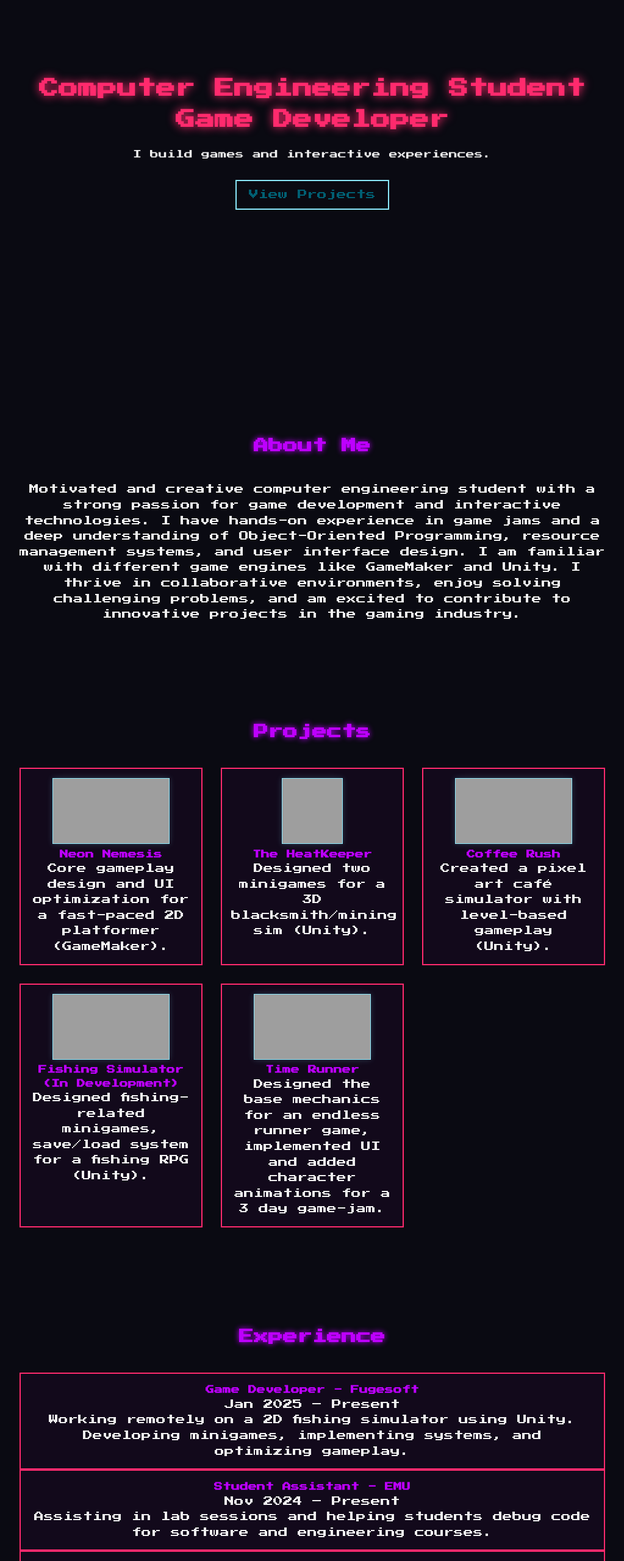
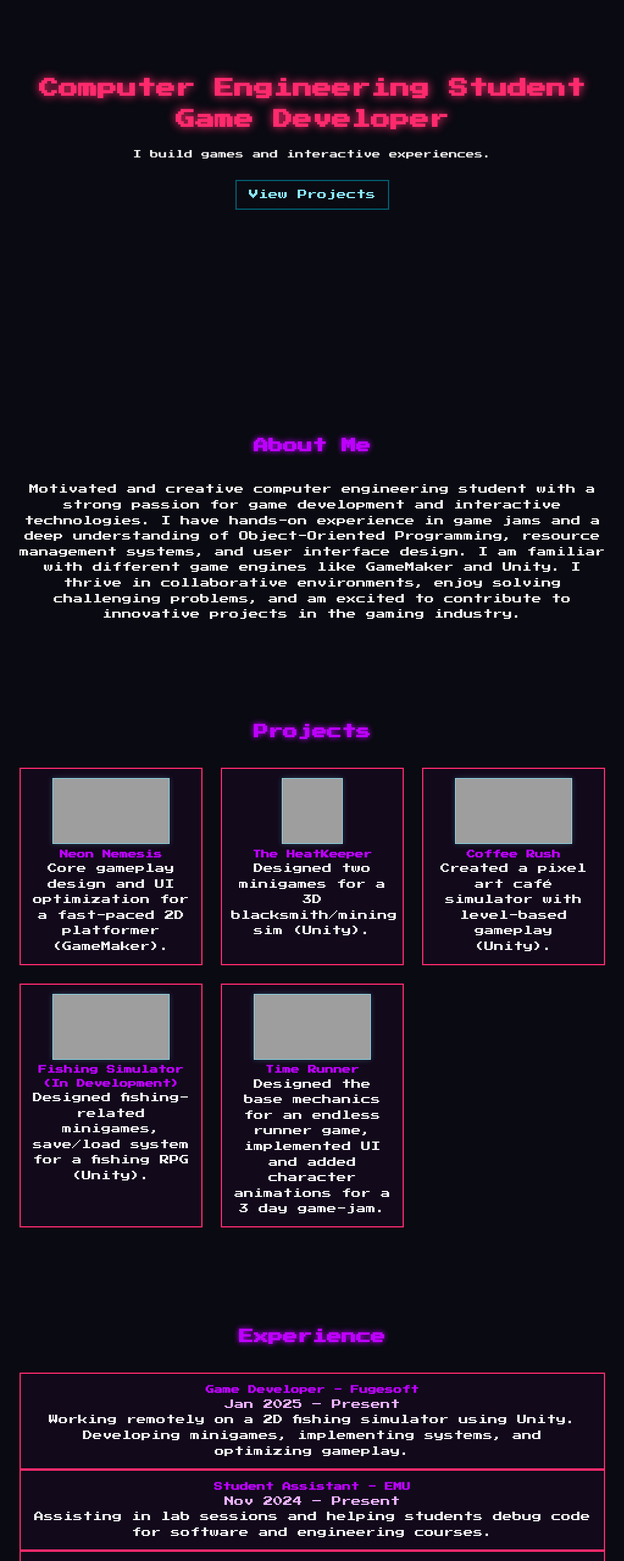
Before and after one commit to eylltopcu/Portfolio, a plain HTML site: page index.html in a window 1280 px wide. Shown: the part 240-2800 px from the top of the page at 61% size, without its empty margins (128-1151 px from the left). Drawn offline with Linux system fonts and the light colour scheme; grey boxes are pictures that could not be loaded.

Commit message:
update: color corrections

```diff
--- a/index.html
+++ b/index.html
@@ -12,6 +12,7 @@
             --neon-pink: #ff2a6d;
             --neon-purple: #bd00ff;
             --dark-bg: #0a0a12;
+            --neon-purplelight: #ebb2ff;
         }
 
 
@@ -121,8 +122,8 @@
         .btn {
             display: inline-block;
             padding: 10px 20px;
-            color: var(--blue-dark);
-            border: 2px solid var(--blue-light);
+            color: var(--blue-light);
+            border: 2px solid var(--blue-dark);
             background: transparent;
             text-decoration: none;
             margin-top: 10px;
@@ -289,6 +290,9 @@
         p {
             text-align: center;
         }
+        .worktime {
+            color: var(--neon-purplelight);
+        }
     </style>
 </head>
 <body>
@@ -305,7 +309,7 @@
     </header>
 
     <section class="hero">
-        <h1>Computer Engineering Student <br>  Game Developer</h1>
+        <h1>Computer Engineering Student <br> Game Developer<br></h1>
         <p>I build games and interactive experiences.</p>
         <a href="#projects" class="btn">View Projects</a>
     </section>
@@ -352,17 +356,17 @@
         <div class="experience-grid">
             <div class="experience-item">
                 <h3>Game Developer - Fugesoft</h3>
-                <p>Jan 2025 – Present</p>
+                <p class="worktime">Jan 2025 – Present</p>
                 <p>Working remotely on a 2D fishing simulator using Unity. Developing minigames, implementing systems, and optimizing gameplay.</p>
             </div>
             <div class="experience-item">
                 <h3>Student Assistant - EMU</h3>
-                <p>Nov 2024 – Present</p>
+                <p class="worktime">Nov 2024 – Present</p>
                 <p>Assisting in lab sessions and helping students debug code for software and engineering courses.</p>
             </div>
             <div class="experience-item">
                 <h3>SAP Intern - TalentsUs</h3>
-                <p>Jul – Aug 2024</p>
+                <p class="worktime">Jul – Aug 2024</p>
                 <p>Participated in project meetings, gained hands-on experience in professional workflows and time management.</p>
             </div>
         </div>
@@ -389,5 +393,8 @@
     <footer>
         &copy; 2025 Eylül Topçu. All rights reserved.
     </footer>
+
+
+
 </body>
 </html>
```
